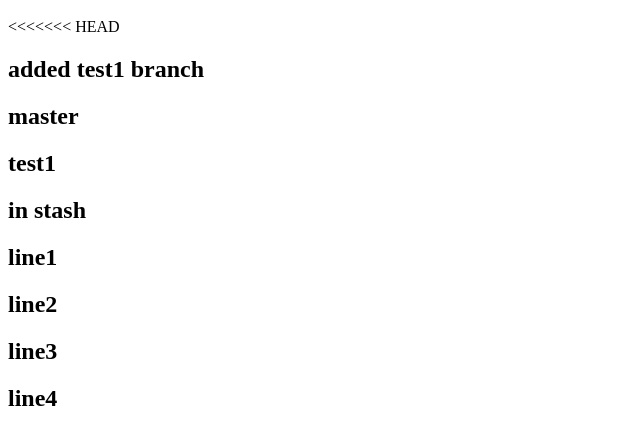
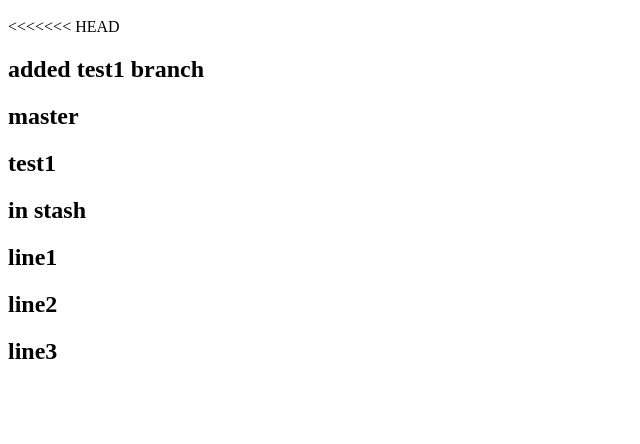
Before and after one commit to ashler24/git-demo, a plain HTML site: page index.html in a window 1280 px wide. Shown: the part 48-492 px from the top of the page, without its empty margins (0-640 px from the left). Drawn offline with Linux system fonts and the light colour scheme.

Commit message:
Revert "line 4"
This reverts commit 162c2eb232e912bf2fb9e08d3c4d8337fa586202.

```diff
--- a/index.html
+++ b/index.html
@@ -14,4 +14,3 @@
 <h2>line1</h2>
 <h2>line2</h2>
 <h2>line3</h2>
-<h2>line4</h2>
```
